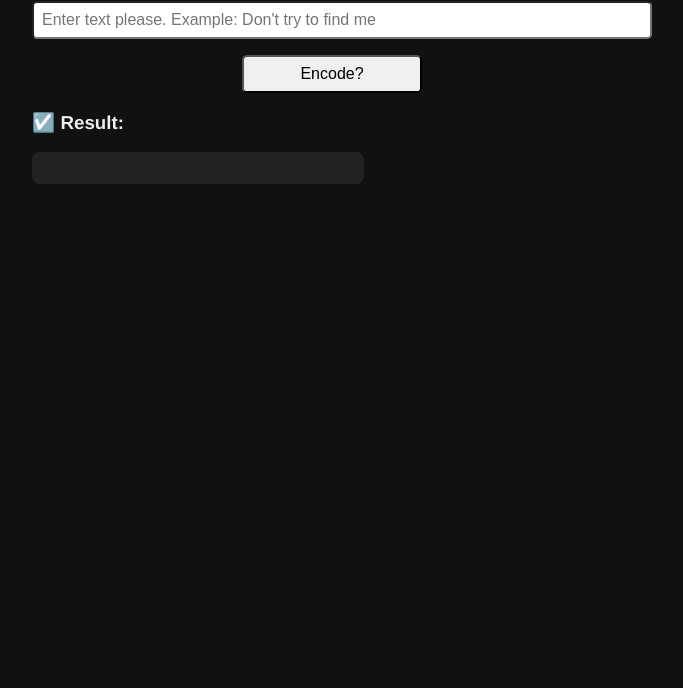
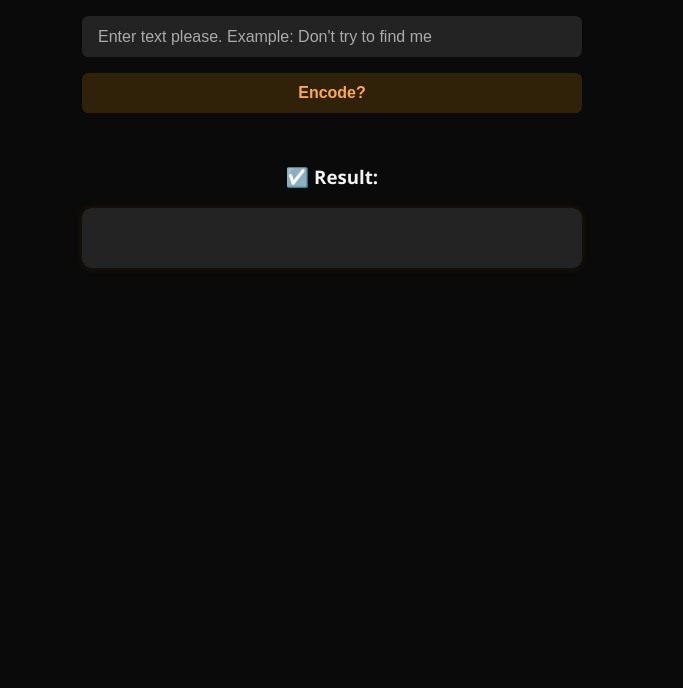
Before and after one commit to asya-space/morse-binary-encode, a plain HTML site: page index.html in a window 1280 px wide. Shown: the part 112-800 px from the top of the page, without its empty margins (308-991 px from the left). Drawn offline with Linux system fonts and the light colour scheme.

Commit message:
build: add new stylesheet

```diff
--- a/index.html
+++ b/index.html
@@ -4,41 +4,95 @@
         <meta charset="UTF-8">
         <title>Morse Binary Encoder</title>
         <style>
-            body {
-                margin: auto;
-                padding: 2rem;
-                max-width: 600px;
-                font-family: 'Helvetica', sans-serif;
-                background: #111;
-                color: #eee;
+            * {
+                box-sizing: border-box;
             }
 
-            input,
-            button {
+            body {
+                margin: 0;
+                padding: 2rem;
+                display: flex;
+                flex-direction: column;
+                align-items: center;
+                min-height: 100vh;
+                font-family: 'Segoe UI', sans-serif;
+                background-color: #0a0a0a;
+                color: #f3f3f3;
+                transition: all 0.3s ease;
+            }
+
+            h1 {
+                color: #ffa94d;
+                margin-bottom: 2rem;
+                text-align: center;
+            }
+
+            input, button {
+                padding: 0.7rem 1rem;
+                width: 100%;
+                max-width: 500px;
+                font-size: 1rem;
+                border: none;
+                border-radius: 0.4rem;
+                transition: background-color 0.3s ease, color 0.3s ease;
+            }
+
+            input {
                 margin-bottom: 1rem;
-                padding: 0.5rem;
-                width: 100%;
-                font-size: 1rem;
-                border-radius: 0.3rem;
+                background-color: rgba(255, 255, 255, 0.1);
+                color: #f3f3f3;
+            }
+
+            input::placeholder {
+                color: #aaa;
             }
 
             button {
-                display: block;
-                margin: 0 auto;
-                width: 30%;
+                margin-bottom: 2rem;
+                font-weight: bold;
+                background-color: rgba(255, 165, 0, 0.15);
+                color: #ffa94d;
+                cursor: pointer;
+                box-shadow: 0 0 0 rgba(255, 165, 0, 0);
+                transition: all 0.3s ease;
             }
 
             button:hover {
-                background-color: #f69a44;
+                background-color: rgba(255, 165, 0, 0.3);
+                color: #ffe8cc;
+                box-shadow:
+                    0 0 8px rgb(255, 221, 0),
+                    0 0 12px rgba(255, 165, 0, 0.4),
+                    0 0 16px rgba(255, 165, 0, 0.2);
             }
 
             #output {
                 padding: 1rem;
-                width: 50%;
-                background: #222;
-                border-radius: 0.5rem;
+                width: 100%;
+                max-width: 500px;
+                min-height: 60px;
+                background-color: rgba(255, 255, 255, 0.1);
+                color: #ffdfb3;
+                border-radius: 0.6rem;
                 word-wrap: break-word;
                 white-space: pre-wrap;
+                box-shadow: 0 0 10px rgba(255, 165, 0, 0.1);
+            }
+
+            @media (max-width: 768px) {
+                body {
+                    padding: 1rem;
+                }
+
+                input,
+                button,
+                #output {
+                    max-width: 100%;
+                }
+
+                h1 {
+                    font-size: 1.5rem;
+                }
             }
         </style>
     </head>
```
